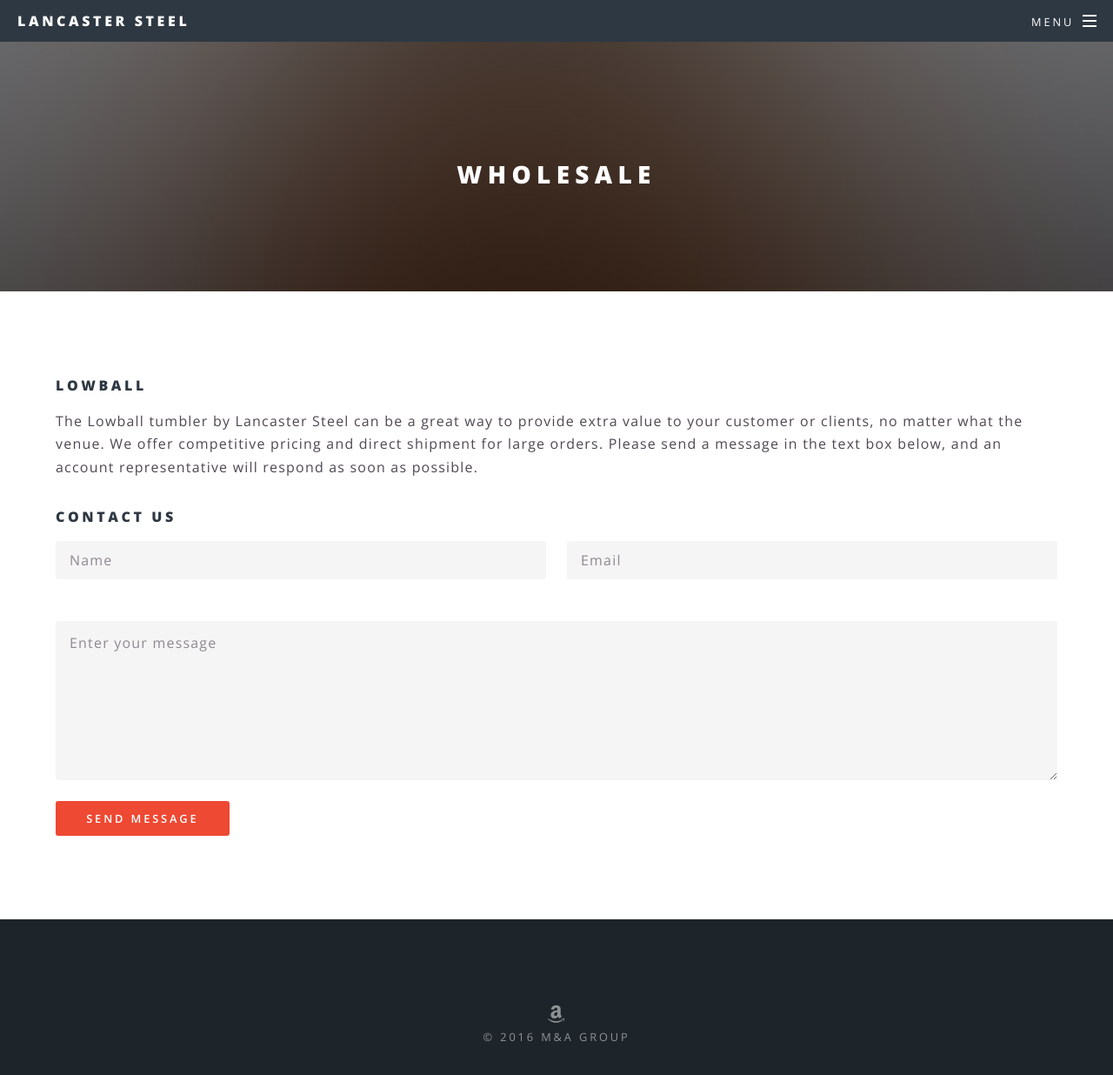
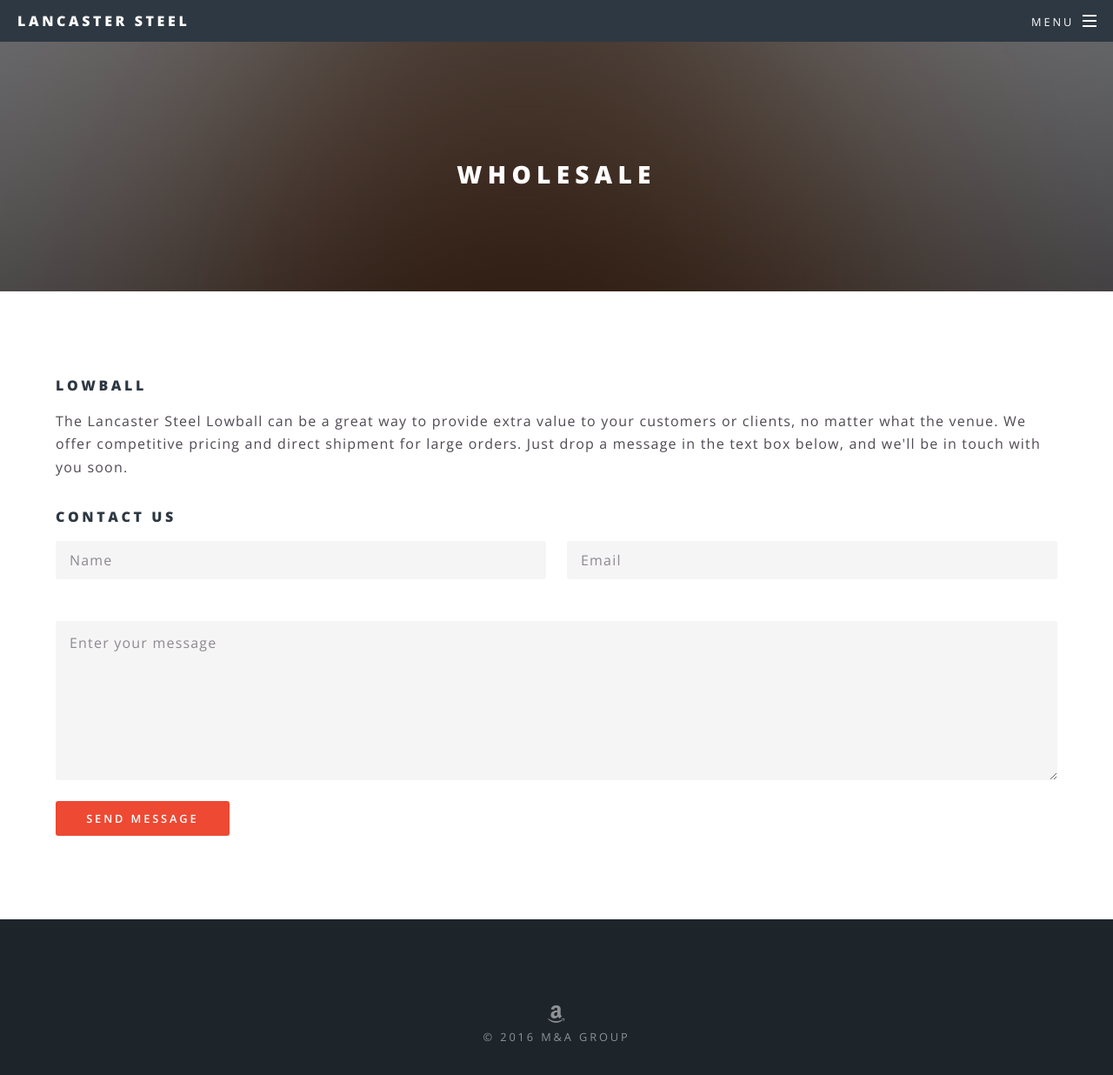
Before and after one commit to LancasterSteel/LancasterSteel.github.io, a Jekyll site: the page built from wholesale.html, in a window 1280 px wide and 1269 px high. Shown: the top 1236 px of the window at 87% size. Built offline with Jekyll 4.4.1, drawn with Linux system fonts in a browser that asks for light colours.

Commit message:
Wholesale

```diff
--- a/wholesale.html
+++ b/wholesale.html
@@ -4,7 +4,7 @@
 ---
 			<section>
 				<h4>Lowball</h4>
-				<p>The Lowball tumbler by Lancaster Steel can be a great way to provide extra value to your customer or clients, no matter what the venue. We offer competitive pricing and direct shipment for large orders.  Please send a message in the text box below, and an account representative will respond as soon as possible.</p>
+				<p>The Lancaster Steel Lowball can be a great way to provide extra value to your customers or clients, no matter what the venue. We offer competitive pricing and direct shipment for large orders.  Just drop a message in the text box below, and we'll be in touch with you soon.</p>
 				<section>
 					<h4>Contact Us</h4>
 					<form method="post" action="https://formspree.io/ballport@lancastersteel.com">
```
